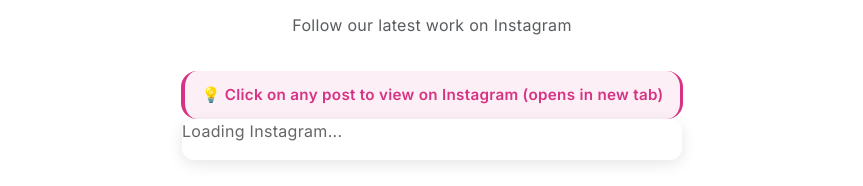
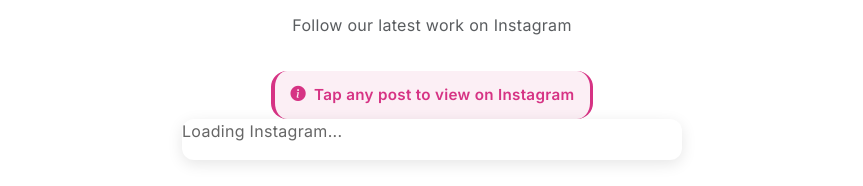
Before and after one commit to femithetechguy/glamorbybee, a plain HTML site: page index.html in a window 1280 px wide. Shown: the part 5056-5242 px from the top of the page, without its empty margins (208-1071 px from the left). Drawn offline with nearby package versions, Linux system fonts and the light colour scheme; a script that the page names is missing.

Commit message:
udated ig instagram text

```diff
--- a/index.html
+++ b/index.html
@@ -220,7 +220,7 @@
             <p id="galleryDescription" class="text-center text-muted mb-4"></p>
             <div class="gallery-wrapper">
                 <div class="instagram-embed-info">
-                    <p class="instagram-note" id="instagramNote">💡 Click on any post to view on Instagram (opens in new tab)</p>
+                    <p class="instagram-note" id="instagramNote"><i class="bi bi-info-circle-fill"></i> <span style="margin-left: 0.5rem;">Tap any post to view on Instagram</span></p>
                 </div>
                 <div class="instagram-embed-container" id="instagramContainer">
                     <blockquote class="instagram-media" data-instgrm-permalink="https://www.instagram.com/glamor_bybee/" data-instgrm-version="14">
```
